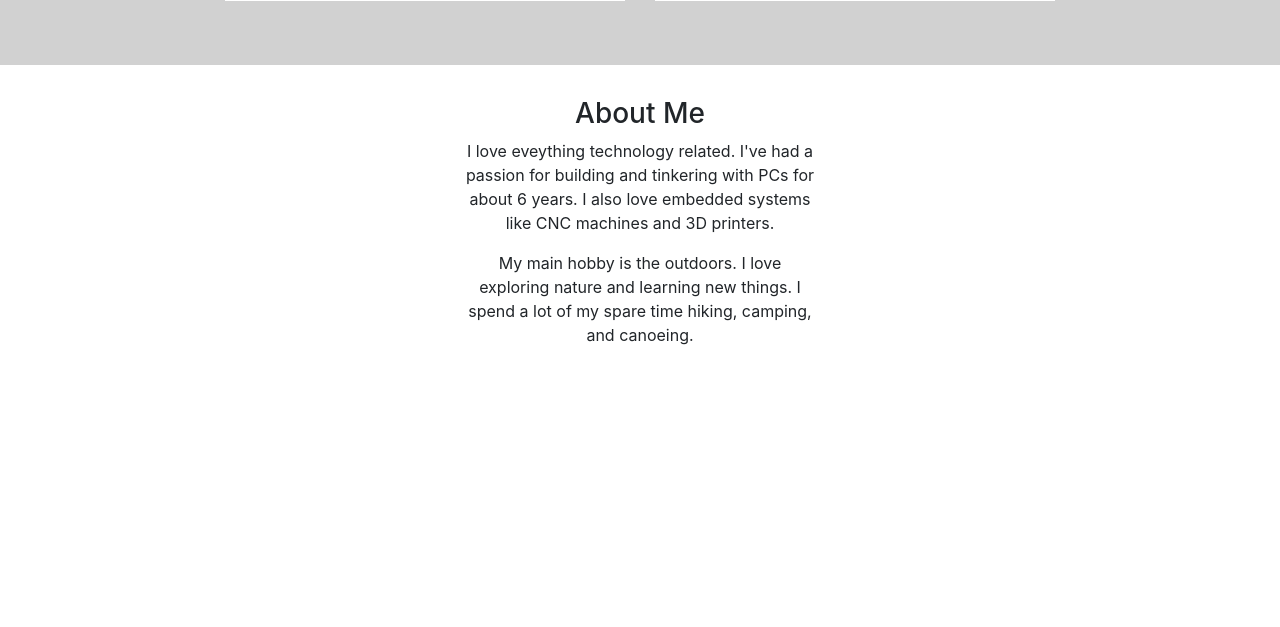
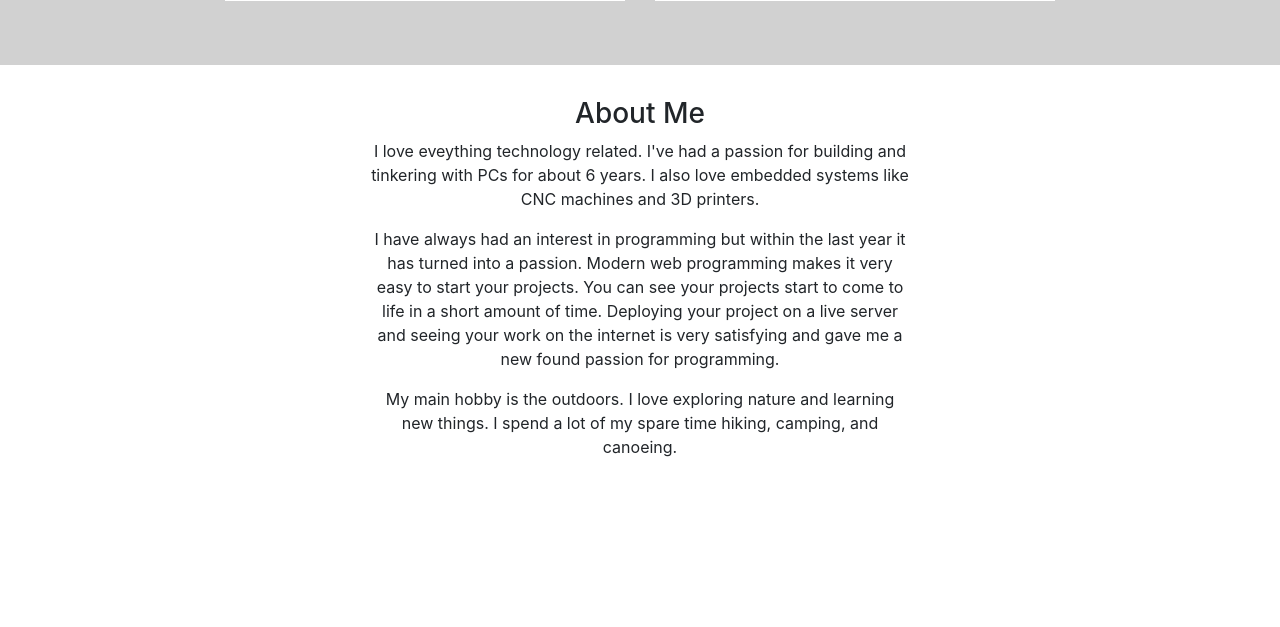
Before and after one commit to TravisCottrell/My_site, a Django app: page / in a window 1280 px wide. Shown: the part 1115-1742 px from the top of the page. Before the commit the page ends 1460 px from the top, so only its background shows below. Run offline with Django 3.2, Linux system fonts and the light colour scheme; some libraries are stand-ins or nearby versions.

Commit message:
added to about me

```diff
--- a/base/templates/base/home.html
+++ b/base/templates/base/home.html
@@ -78,12 +78,19 @@
 <div class="container-fluid ">
   <div class="container ">
     <div class="row d-flex justify-content-center">
-      <div class="col-4" >
+      <div class="col-6" >
         <div class=" aboutme">
           <h3>About Me</h3>
           <p>
              I love eveything technology related. I've had a passion for building and tinkering with PCs for about 6 years.
              I also love embedded systems like CNC machines and 3D printers.
+          </p>
+
+          <p>
+              I have always had an interest in programming but within the last year it has turned into a passion.
+              Modern web programming makes it very easy to start your projects. You can see your projects start to
+              come to life in a short amount of time. Deploying your project on a live server and seeing your work on the
+              internet is very satisfying and gave me a new found passion for programming.
           </p>
 
           <p> My main hobby is the outdoors. I love exploring nature and learning new things. I spend a lot of my spare time hiking, camping, and canoeing.
```
